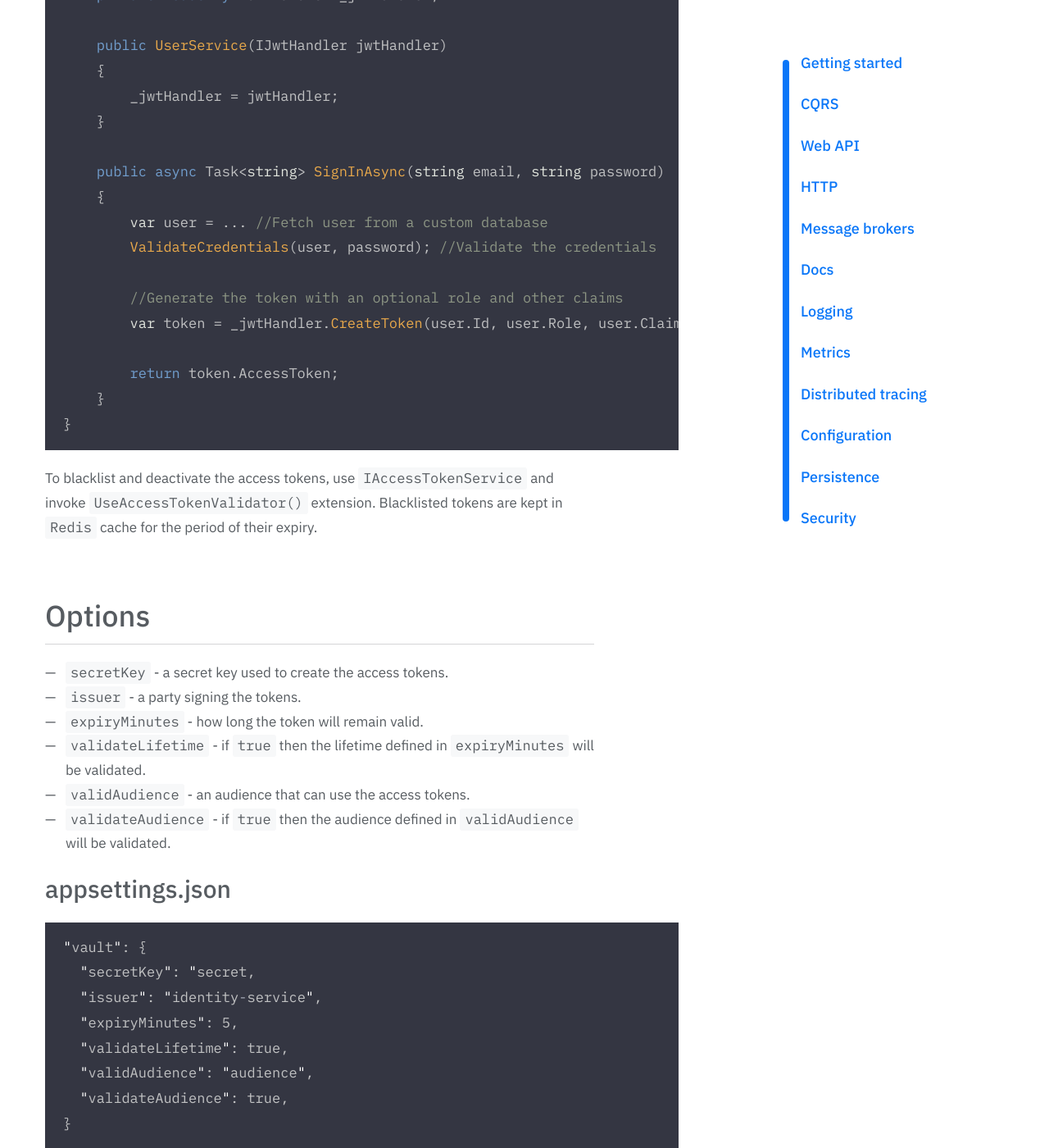
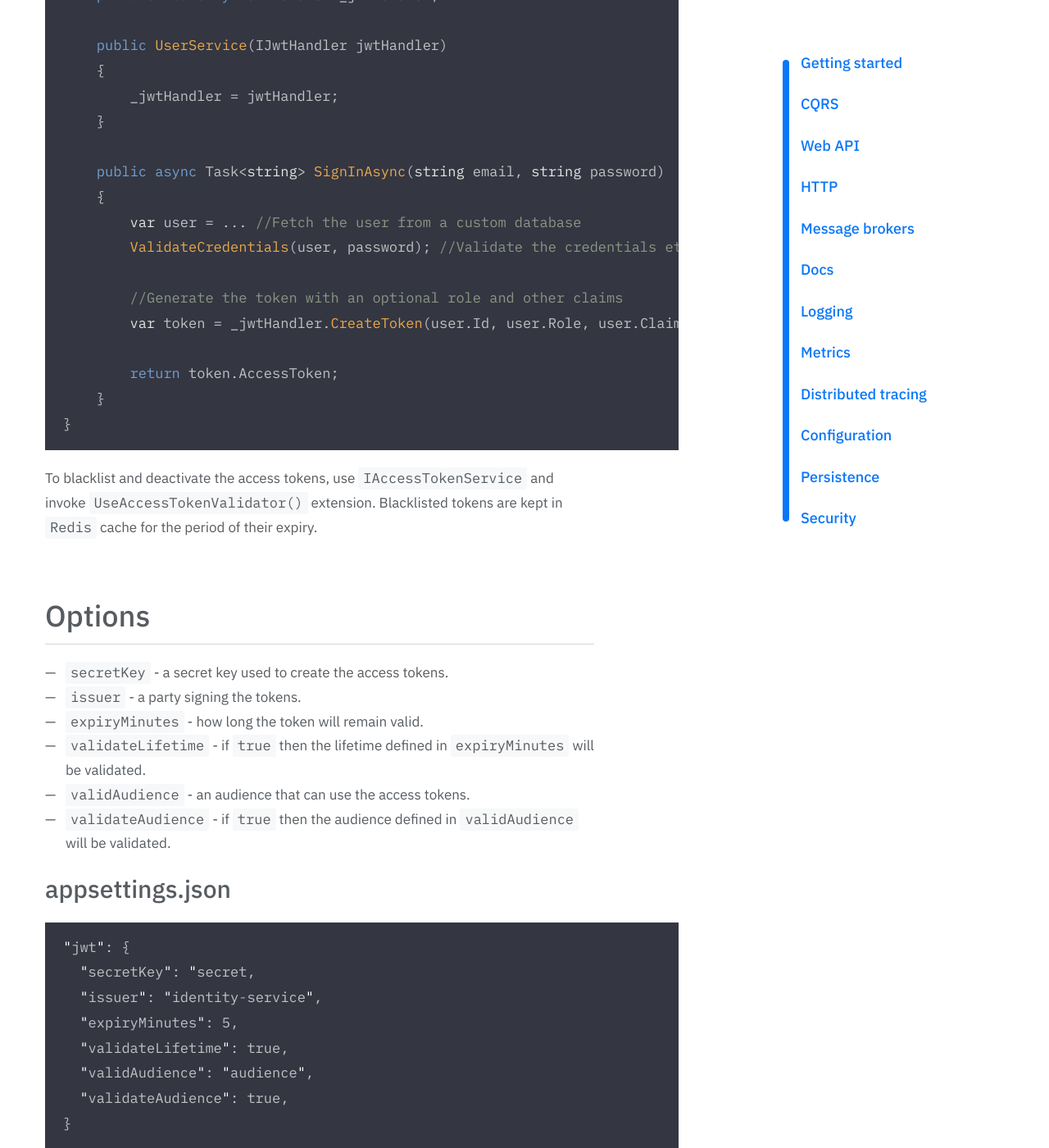
Before and after one commit to convey-stack/convey-stack.github.io, a Jekyll site: the page built from _documentation/security.md, in a window 1280 px wide and 1400 px high, scrolled down 1935 px. Shown: the whole window at 82% size. Built offline with Jekyll 4.4.1, drawn with Linux system fonts in a browser that asks for light colours; some web fonts are replaced.

Commit message:
security

````diff
--- a/_documentation/security.md
+++ b/_documentation/security.md
@@ -61,8 +61,8 @@ public class UserService
 
     public async Task<string> SignInAsync(string email, string password)
     {
-        var user = ... //Fetch user from a custom database
-        ValidateCredentials(user, password); //Validate the credentials
+        var user = ... //Fetch the user from a custom database
+        ValidateCredentials(user, password); //Validate the credentials etc.
 
         //Generate the token with an optional role and other claims
         var token = _jwtHandler.CreateToken(user.Id, user.Role, user.Claims);
@@ -85,7 +85,7 @@ To blacklist and deactivate the access tokens, use `IAccessTokenService` and inv
 ### appsettings.json
 
 ```js
-"vault": {
+"jwt": {
   "secretKey": "secret,
   "issuer": "identity-service",
   "expiryMinutes": 5,
````
